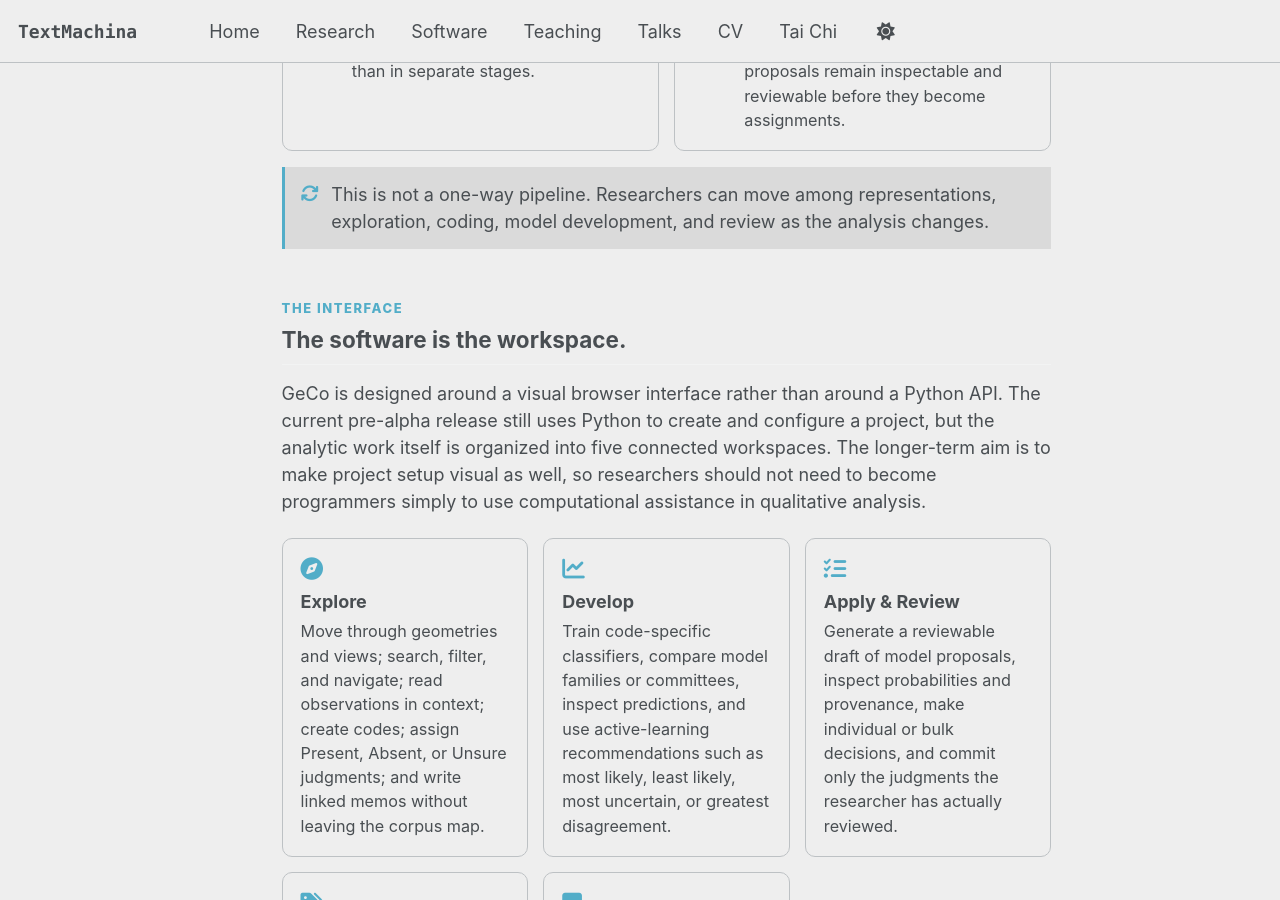
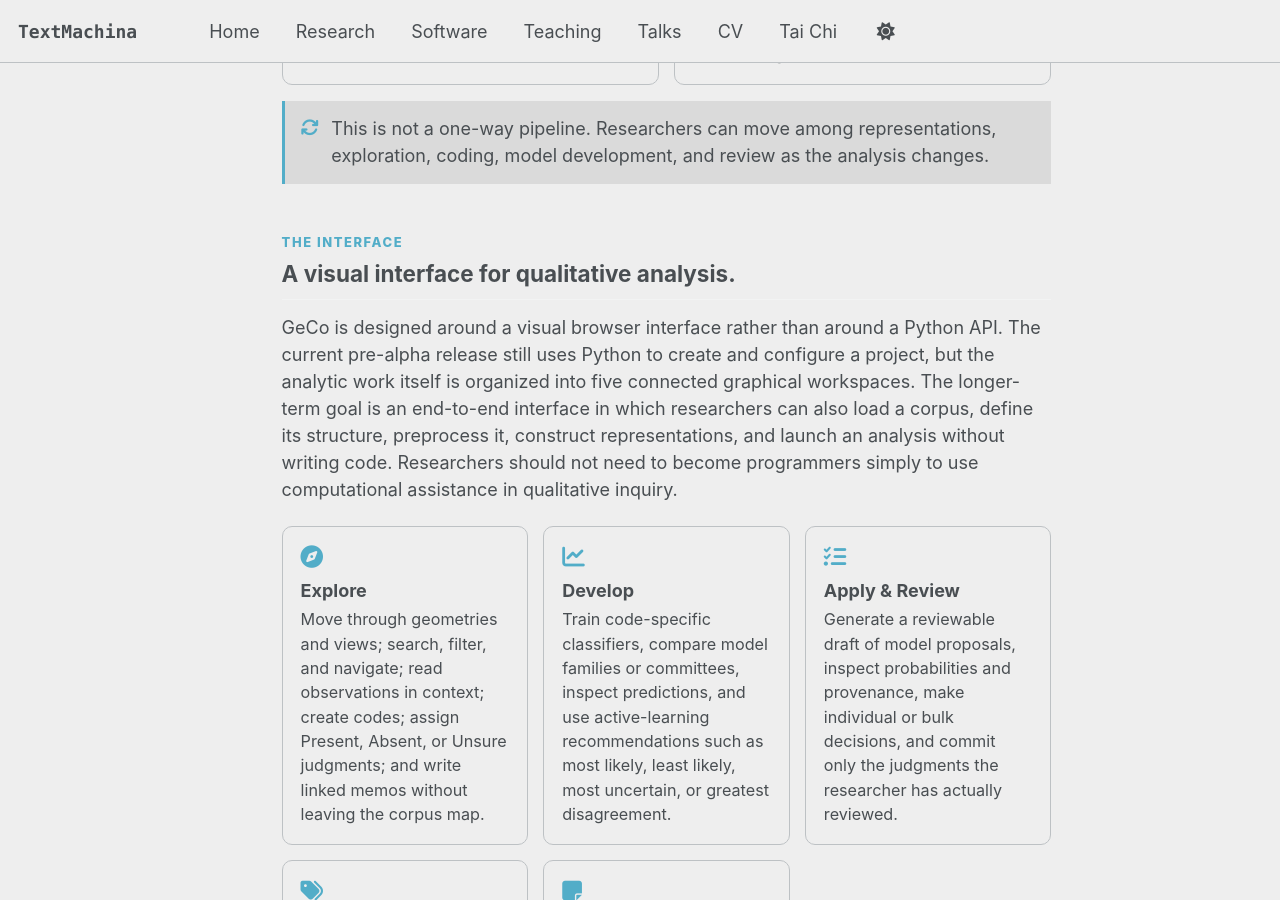
Before and after one commit to zacthinks/zacthinks.github.io, a Jekyll site: the page built from _pages/geco.md, in a window 1280 px wide and 900 px high, scrolled down 2227 px. Built offline with Jekyll 4.4.1, drawn with Linux system fonts in a browser that asks for light colours; a script bundle is joined from its source files by our own code; library files that are not in the unit come from our copies; some of the changed text lies outside the part shown.

Commit message:
Refine GeCo positioning and GUI-first framing

```diff
--- a/_pages/geco.md
+++ b/_pages/geco.md
@@ -9,7 +9,7 @@ author_profile: false
 
 <section class="teal-hero geco-hero">
   <div class="teal-hero__eyebrow">GEOMETRIC CODER</div>
-  <h2>Qualitative analysis across multiple representations, from exploration to computational extension.</h2>
+  <h2>Computational support for qualitative inquiry, on qualitative terms.</h2>
   <p class="teal-hero__lead">GeCo is an interactive environment for exploring data across multiple researcher-chosen representations. It formalizes and scales qualitative analysis, supporting contextual interpretation, comparison, coding, and memoing alongside the development of codes that can be extended across a corpus using supervised models.</p>
 
   <div class="teal-actions">
@@ -35,7 +35,7 @@ author_profile: false
 
   <p>Qualitative analysis depends on close reading, context, comparison, interpretation, revisiting, memoing, and the gradual development and refinement of concepts. GeCo keeps those practices at the center while adding computational ways to organize attention: researchers can view the same observations through different representations, move deliberately among neighborhoods and outliers, search and filter the corpus, compare cases in context, and preserve the analytic encounters through which codes develop.</p>
 
-  <p>The representations are not interpretations. Similarity, distance, neighborhoods, isolation, and model disagreement provide candidate relations that a researcher can inspect; they do not decide what a case means or whether a code is valid. GeCo uses those relations to make purposeful comparison easier, then lets researchers use their own judgments to guide what the system shows them next.</p>
+  <p>Similarity, distance, neighborhoods, isolation, and model disagreement provide relations that a researcher can inspect; they do not decide what a case means or whether a code is valid. GeCo enables researchers to use those relations to make purposeful comparisons, while their own judgments continue to guide what the system shows them next.</p>
 
   <div class="teal-principles">
     <div class="teal-principle">
@@ -109,10 +109,10 @@ author_profile: false
 <section class="teal-section" id="interface">
   <div class="teal-section__heading">
     <span class="teal-section__kicker">THE INTERFACE</span>
-    <h2>The software is the workspace.</h2>
+    <h2>A visual interface for qualitative analysis.</h2>
   </div>
 
-  <p>GeCo is designed around a visual browser interface rather than around a Python API. The current pre-alpha release still uses Python to create and configure a project, but the analytic work itself is organized into five connected workspaces. The longer-term aim is to make project setup visual as well, so researchers should not need to become programmers simply to use computational assistance in qualitative analysis.</p>
+  <p>GeCo is designed around a visual browser interface rather than around a Python API. The current pre-alpha release still uses Python to create and configure a project, but the analytic work itself is organized into five connected graphical workspaces. The longer-term goal is an end-to-end interface in which researchers can also load a corpus, define its structure, preprocess it, construct representations, and launch an analysis without writing code. Researchers should not need to become programmers simply to use computational assistance in qualitative inquiry.</p>
 
   <div class="geco-workspace-grid">
     <div class="geco-workspace-card">
@@ -169,7 +169,7 @@ author_profile: false
     <h2>Create the workspace, then work in the interface.</h2>
   </div>
 
-  <p>Today, a GeCo project is configured in Python by supplying a corpus, its stable keys, the text field, and one or more geometries. Once the project exists, <code>launch()</code> opens the local visual workspace in the browser.</p>
+  <p>Today, a GeCo project is configured in Python by supplying a corpus, its stable keys, the text field, and one or more geometries. Once the project exists, <code>launch()</code> opens the local visual workspace in the browser. The planned end-to-end interface will move corpus loading, preprocessing, representation setup, and project creation into the GUI as well.</p>
 
 <pre class="teal-code"><code>import pandas as pd
 
```
